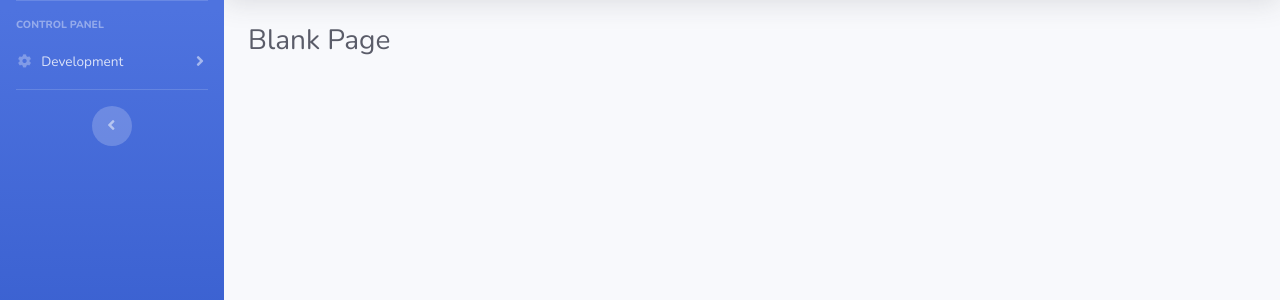
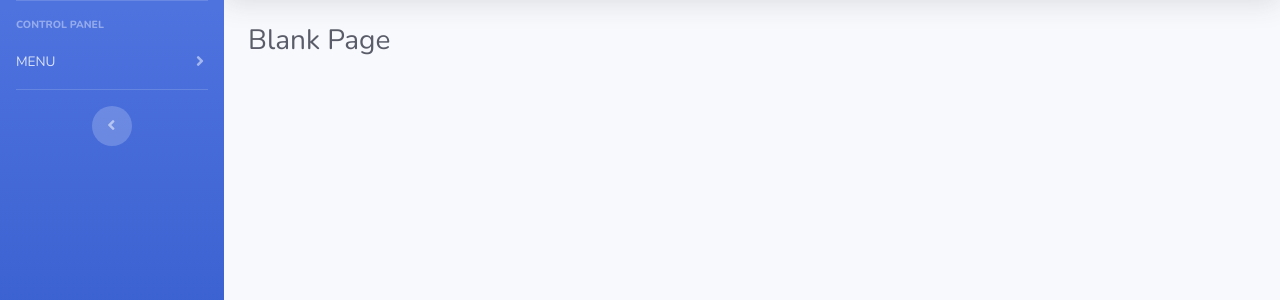
Before and after one commit to evbeda/edagames-django, a Django app: page / in a window 1280 px wide. Shown: the part 70-370 px from the top of the page. Run offline with Django 3.2, Linux system fonts and the light colour scheme; the visitor is signed in with stand-in values (Sample User, id 1); some libraries are stand-ins or nearby versions.

Commit message:
rename nav-item and fas fa-fw fa-cog commented

```diff
--- a/templates/base.html
+++ b/templates/base.html
@@ -54,8 +54,8 @@
             <li class="nav-item">
                 <a class="nav-link collapsed" href="#" data-toggle="collapse" data-target="#collapseTwo"
                     aria-expanded="true" aria-controls="collapseTwo">
-                    <i class="fas fa-fw fa-cog"></i>
-                    <span>Development</span>
+                    <!-- <i class="fas fa-fw fa-cog"></i> -->
+                    <span>MENU</span>
                 </a>
                 <div id="collapseTwo" class="collapse" aria-labelledby="headingTwo" data-parent="#accordionSidebar">
                     <div class="bg-white py-2 collapse-inner rounded">
```
